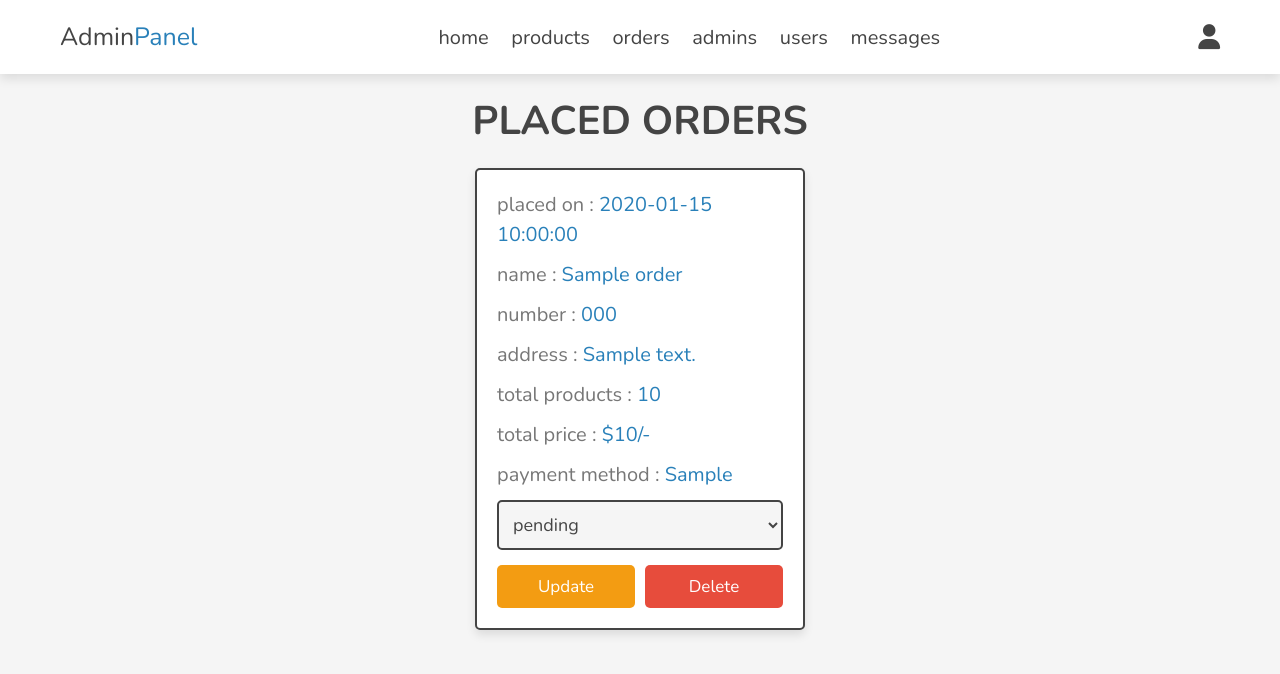
After one commit to sharad-ritu/cosmetics-website, a PHP site: page /admin/unpaid_orders.php in a window 1280 px wide. The commit adds this page. Shown: the top 674 px of the page. Run offline with PHP 8.4, Linux system fonts and the light colour scheme; the visitor is signed in with stand-in values (Sample User, id 1); tables that the repository leaves empty or names only in its code hold one stand-in row (values such as "Sample post"); some libraries are stand-ins or nearby versions.

Commit message:
addition of paid and unpaid orders view

```diff
--- a/admin/dashboard.php
+++ b/admin/dashboard.php
@@ -54,7 +54,7 @@ if(!isset($admin_id)){
          ?>
          <h3><span><?= $number_of_completed; ?></h3>
          <p>payment completed</p>
-         <a href="placed_orders.php" class="btn">see paid orders</a>
+         <a href="paid_orders.php" class="btn">see paid orders</a>
       </div>
 
       <div class="box">
@@ -65,7 +65,7 @@ if(!isset($admin_id)){
          ?>
          <h3><span><?= $number_of_pendings; ?></h3>
          <p>payment remaining</p>
-         <a href="placed_orders.php" class="btn">see unpaid orders</a>
+         <a href="unpaid_orders.php" class="btn">see unpaid orders</a>
       </div>
 
       <div class="box">
--- /dev/null
+++ b/admin/unpaid_orders.php
@@ -0,0 +1,97 @@
+<?php
+
+include '../include/connect.php';
+
+session_start();
+
+$admin_id = $_SESSION['admin_id'];
+
+if(!isset($admin_id)){
+   header('location:admin_login.php');
+}
+
+if(isset($_POST['update_payment'])){
+   $order_id = $_POST['order_id'];
+   $payment_status = $_POST['payment_status'];
+   $payment_status = filter_var($payment_status, FILTER_SANITIZE_STRING);
+   $update_payment = $conn->prepare("UPDATE `orders` SET payment_status = ? WHERE id = ?");
+   $update_payment->execute([$payment_status, $order_id]);
+   $message[] = 'payment status updated!';
+}
+
+if(isset($_GET['delete'])){
+   $delete_id = $_GET['delete'];
+   $delete_order = $conn->prepare("DELETE FROM `orders` WHERE id = ?");
+   $delete_order->execute([$delete_id]);
+   header('location:placed_orders.php');
+}
+
+?>
+
+<!DOCTYPE html>
+<html lang="en">
+<head>
+   <meta charset="UTF-8">
+   <meta http-equiv="X-UA-Compatible" content="IE=edge">
+   <meta name="viewport" content="width=device-width, initial-scale=1.0">
+   <title>placed orders</title>
+
+   <link rel="stylesheet" href="https://cdnjs.cloudflare.com/ajax/libs/font-awesome/6.1.1/css/all.min.css">
+
+   <link rel="stylesheet" href="../css/admin_style.css">
+
+</head>
+<body>
+
+<?php include '../include/admin_header.php'; ?>
+
+<section class="orders">
+
+<h1 class="heading">placed orders</h1>
+
+<div class="box-container">
+
+   <?php
+      $select_orders = $conn->prepare("SELECT * FROM `orders` WHERE payment_status = 'pending'");
+      $select_orders->execute();
+      if($select_orders->rowCount() > 0){
+         while($fetch_orders = $select_orders->fetch(PDO::FETCH_ASSOC)){
+   ?>
+   <div class="box">
+      <p> placed on : <span><?= $fetch_orders['placed_on']; ?></span> </p>
+      <p> name : <span><?= $fetch_orders['name']; ?></span> </p>
+      <p> number : <span><?= $fetch_orders['number']; ?></span> </p>
+      <p> address : <span><?= $fetch_orders['address']; ?></span> </p>
+      <p> total products : <span><?= $fetch_orders['total_products']; ?></span> </p>
+      <p> total price : <span>$<?= $fetch_orders['total_price']; ?>/-</span> </p>
+      <p> payment method : <span><?= $fetch_orders['method']; ?></span> </p>
+      <form action="" method="post">
+         <input type="hidden" name="order_id" value="<?= $fetch_orders['id']; ?>">
+         <select name="payment_status" class="select">
+            <option selected disabled><?= $fetch_orders['payment_status']; ?></option>
+            <option value="pending">pending</option>
+            <option value="completed">completed</option>
+         </select>
+        <div class="flex-btn">
+         <input type="submit" value="update" class="option-btn" name="update_payment">
+         <a href="placed_orders.php?delete=<?= $fetch_orders['id']; ?>" class="delete-btn" onclick="return confirm('delete this order?');">delete</a>
+        </div>
+      </form>
+   </div>
+   <?php
+         }
+      }else{
+         echo '<p class="empty">no orders placed yet!</p>';
+      }
+   ?>
+
+</div>
+
+</section>
+
+</section>
+
+<script src="../js/admin_script.js"></script>
+
+</body>
+</html>
```
Also changed, not shown: admin/paid_orders.php (added, +97 -0 lines).
